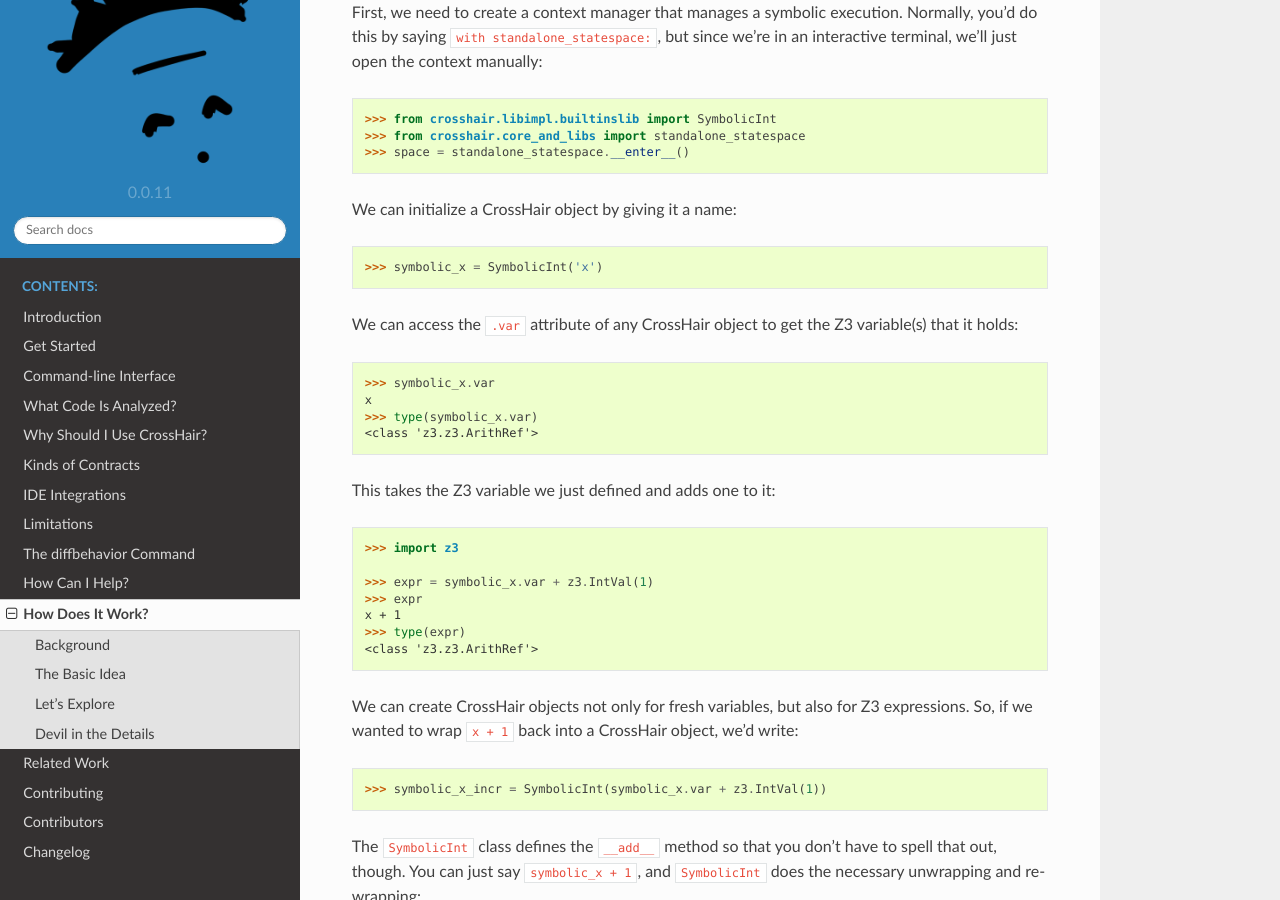
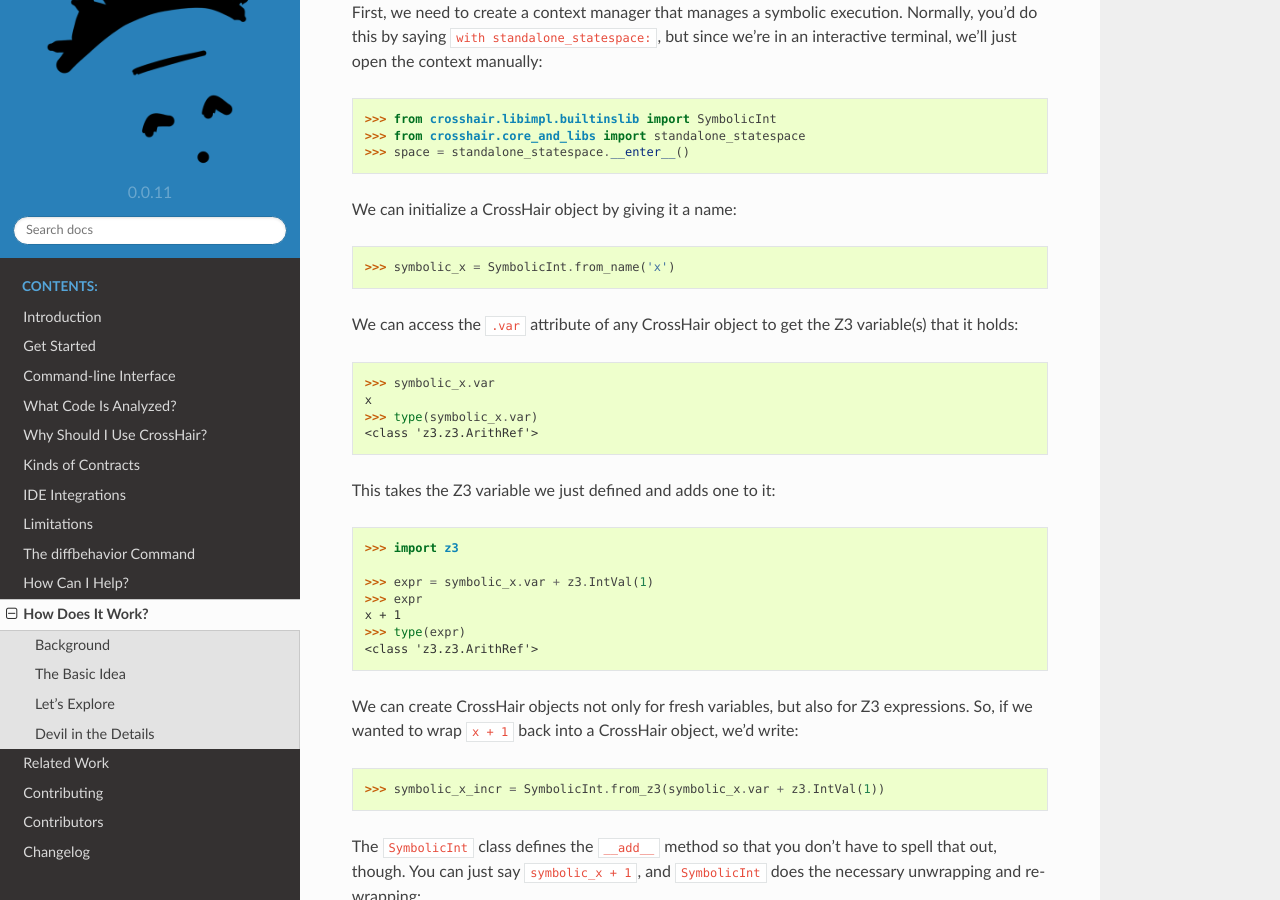
Before and after one commit to pschanely/CrossHair, a Sphinx documentation site: the page built from doc/source/how_does_it_work.rst, in a window 1280 px wide and 900 px high, scrolled down 1148 px. Built offline with Sphinx 7.4.7 and the Read the Docs theme 2.0.0, drawn with Linux system fonts in a browser that asks for light colours; the version number is read from the project's files by our own code.

Commit message:
Update explanation with new interface

```diff
--- a/doc/source/how_does_it_work.rst
+++ b/doc/source/how_does_it_work.rst
@@ -68,7 +68,7 @@ an interactive terminal, we'll just open the context manually:
 
 We can initialize a CrossHair object by giving it a name::
 
-    >>> symbolic_x = SymbolicInt('x')
+    >>> symbolic_x = SymbolicInt.from_name('x')
 
 We can access the ``.var`` attribute of any CrossHair object to get
 the Z3 variable(s) that it holds:
@@ -94,7 +94,7 @@ also for Z3 expressions.
 So, if we wanted to wrap ``x + 1`` back into a CrossHair object,
 we'd write::
 
-    >>> symbolic_x_incr = SymbolicInt(symbolic_x.var + z3.IntVal(1))
+    >>> symbolic_x_incr = SymbolicInt.from_z3(symbolic_x.var + z3.IntVal(1))
 
 The ``SymbolicInt`` class defines the ``__add__`` method so that you don't
 have to spell that out, though. You can just say ``symbolic_x + 1``, and
```
